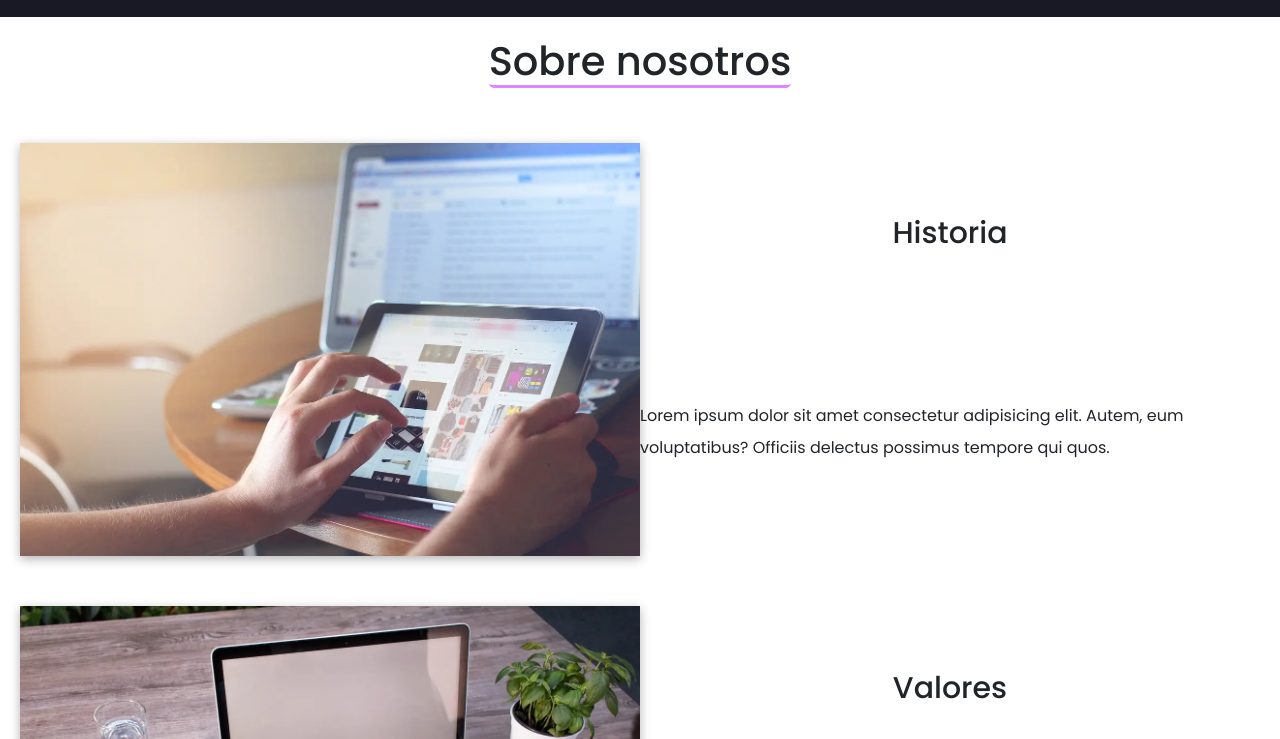
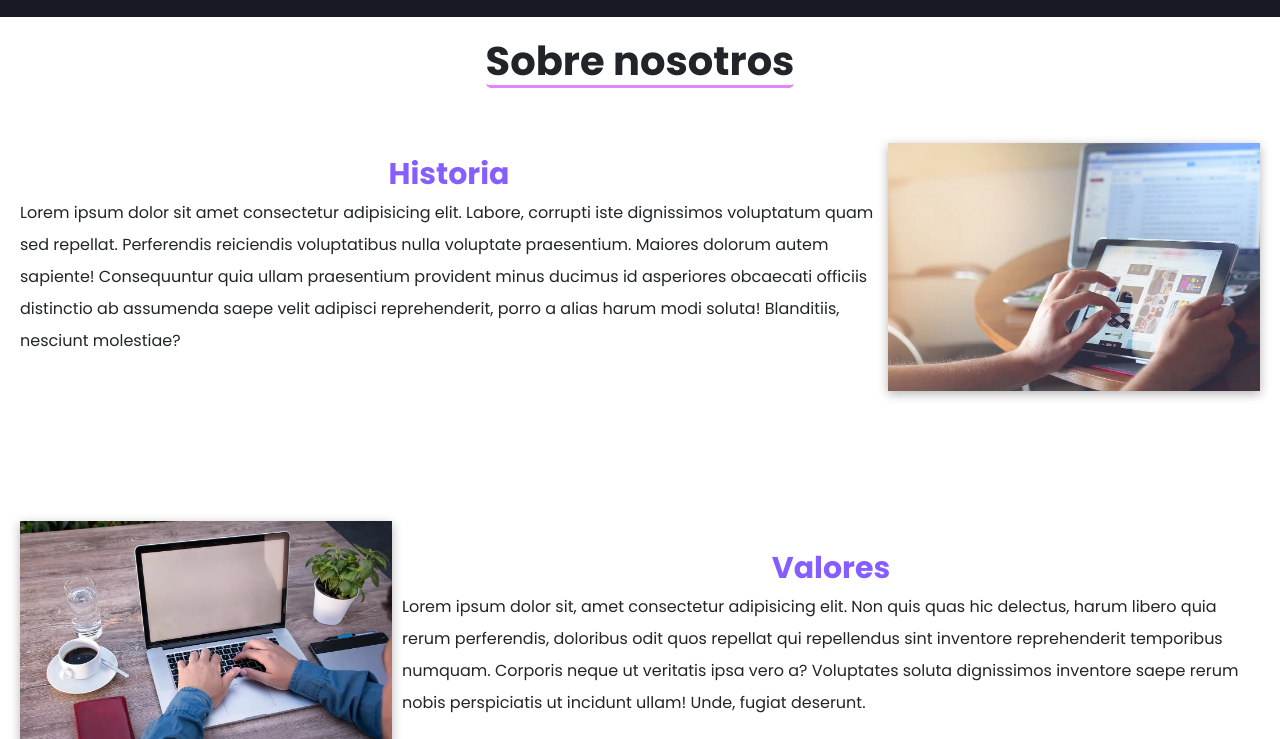
Before and after one commit to kevmpr/makiTiendaTecnologia, a plain HTML site: page pages/sobreNosotros.html in a window 1280 px wide. Shown: the part 213-952 px from the top of the page. Drawn offline with nearby package versions, Linux system fonts and the light colour scheme.

Commit message:
responsive de sobreNosotros.html

```diff
--- a/css/style.css
+++ b/css/style.css
@@ -455,8 +455,8 @@ input:focus {
   }
 }
 
-.nav__pc > .nav__pc__enlaces--active{
-  color: var(--blanco)!important;
+.nav__pc > .nav__pc__enlaces--active {
+  color: var(--blanco) !important;
 }
 
 .carritoUsuario {
@@ -659,6 +659,7 @@ input:focus {
 .productos__titulo {
   border-bottom: 0.3rem solid var(--secundario);
   margin-bottom: 2rem;
+  font-weight: bold;
 }
 
 .carousel-inner {
@@ -710,6 +711,7 @@ input:focus {
   border-bottom: 0.5rem solid var(--secundario);
   border-radius: 5px;
   margin-bottom: 2rem;
+  font-weight: bold;
 }
 
 .form {
@@ -823,90 +825,78 @@ input:focus {
 .titulo__us {
   border-bottom: 0.3rem solid var(--secundario);
   border-radius: 5px;
+  font-weight: bold;
 }
 
 .article {
-  display: grid;
-  grid-template-columns: 1fr;
-  grid-template-rows: auto auto auto;
+  display: flex;
+  flex-direction: column;
   justify-content: center;
   align-items: center;
+  margin-bottom: 8rem;
 }
-
 @media (min-width: 1024px) {
   .article {
-    grid-template-columns: 1fr 1fr;
-    grid-template-rows: auto auto;
+    flex-direction: row;
+    gap: 1rem;
+  }
+
+  .article--2 {
+    flex-direction: row-reverse;
   }
 }
 
-.article > h2 {
-  text-align: center;
+.article__container {
+  flex-direction: column;
+  justify-content: center;
+  align-items: center;
+  width: 100%;
 }
+@media (min-width: 1750px){
+     .article__container{
+      margin: 0 auto;
+      width: 30%;
+     }
+ }
 
 .article__title {
-  grid-column: 1 / 2;
-  grid-row: 1 / 2;
-}
-
-@media (min-width: 1024px) {
-  .article__title:first-of-type,
-  .article__title:nth-of-type(3) {
-    grid-column: 2 / 3;
-    grid-row: 1 / 2;
-  }
-
-  .article__title:nth-of-type(2) {
-    grid-column: 1 / 2;
-    grid-row: 1 / 2;
-  }
+  color: var(--primario);
+  text-align: center;
+  font-weight: bold;
 }
 
 .article__p {
-  grid-column: 1 / 2;
-  grid-row: 2 / 3;
   margin-bottom: 2rem;
 }
 
-@media (min-width: 1024px) {
-  .article__p:first-of-type,
-  .article__p:nth-of-type(3) {
-    grid-column: 2 / 3;
-    grid-row: 2 / 3;
-  }
-
-  .article__p:nth-of-type(2) {
-    grid-column: 1 / 2;
-    grid-row: 2 / 3;
-  }
-}
-
 .article__img {
-  grid-column: 1 / 2;
-  grid-row: 3 / 4;
   width: 100%;
   box-shadow: 0 0.3rem 1rem rgba(0, 0, 0, 0.3);
   margin: 0 auto;
 }
 
 @media (min-width: 1024px) {
-  .article__img:first-of-type,
-  .article__img:nth-of-type(3) {
-    grid-column: 1 / 2;
-    grid-row: 1 / 3;
-  }
-
-  .article__img:nth-of-type(2) {
-    grid-column: 2 / 3;
-    grid-row: 1 / 3;
+  .article__img {
+    width: 30%;
   }
 }
-
+@media (min-width: 1750px){
+     .article__img{
+      width: 25%;
+     }
+ }
 .map {
-  max-width: 100%;
+  width: 100%;
   height: 30rem;
   box-shadow: 0 0.3rem 1rem rgba(0, 0, 0, 0.3);
   margin: 2rem;
+}
+
+@media (min-width: 1200px) {
+  .map {
+    width: 80%;
+    height: 50rem;
+  }
 }
 /*--------------------------------------------------------------SOBRENOSOTROS.HTML--------------------------------------------------------------*/
 
@@ -994,6 +984,7 @@ input:focus {
   border-radius: 5px;
   margin-bottom: 2rem;
   width: auto;
+  font-weight: bold;
 }
 
 .codigoPostal {
--- a/pages/sobreNosotros.html
+++ b/pages/sobreNosotros.html
@@ -318,11 +318,12 @@
 
       <!--sobreNosotros-->
       <article class="article">
+        <div class="article__container">
           <h2 class="article__title">Historia</h2>
           <p class="article__p">
-          Lorem ipsum dolor sit amet consectetur adipisicing elit. Autem, eum
-          voluptatibus? Officiis delectus possimus tempore qui quos.
+            Lorem ipsum dolor sit amet consectetur adipisicing elit. Labore, corrupti iste dignissimos voluptatum quam sed repellat. Perferendis reiciendis voluptatibus nulla voluptate praesentium. Maiores dolorum autem sapiente! Consequuntur quia ullam praesentium provident minus ducimus id asperiores obcaecati officiis distinctio ab assumenda saepe velit adipisci reprehenderit, porro a alias harum modi soluta! Blanditiis, nesciunt molestiae?
           </p>
+        </div>
         <img
           loading="lazy"
           class="article__img"
@@ -331,29 +332,28 @@
         />
       </article>
 
-      <article class="article">
+      <article class="article article--2">
+        <div class="article__container">
           <h2 class="article__title">Valores</h2>
           <p class="article__p">
-          Lorem ipsum dolor sit amet, consectetur adipisicing elit. Ipsum,
-          praesentium optio fuga ullam asperiores amet doloremque beatae
-          deserunt dolorum repellendus saepe odio sint iure animi atque quod
-          obcaecati quasi! Minus.
+            Lorem ipsum dolor sit, amet consectetur adipisicing elit. Non quis quas hic delectus, harum libero quia rerum perferendis, doloribus odit quos repellat qui repellendus sint inventore reprehenderit temporibus numquam. Corporis neque ut veritatis ipsa vero a? Voluptates soluta dignissimos inventore saepe rerum nobis perspiciatis ut incidunt ullam! Unde, fugiat deserunt.
           </p>
+        </div>
         <img
           loading="lazy"
-          class="article__img"
+          class="article__img article__img--2"
           src="../assets/img/articulo2.webp"
           alt="articulo2"
         />
       </article>
 
       <article class="article">
+        <div class="article__container">
           <h2 class="article__title">Nuestro compromiso</h2>
           <p class="article__p">
-          Lorem ipsum dolor sit amet consectetur, adipisicing elit. Tempore
-          numquam, tempora alias quia iusto labore possimus quasi praesentium
-          dolores maxime consequatur, qui dignissimos nobis animi voluptas.
+            Lorem ipsum dolor sit amet consectetur adipisicing elit. Eligendi incidunt tenetur quibusdam tempora laboriosam harum corrupti. Dolorum ducimus sequi necessitatibus tenetur at molestiae labore et hic optio tempore explicabo ex similique qui ab non quia quisquam, earum mollitia! Error debitis, quidem repellendus, iste eaque magni similique cum odio nulla officia sapiente accusamus reprehenderit molestias eveniet.
           </p>
+        </div>
         <img
           loading="lazy"
           class="article__img"
```
Lines whose indentation alone changed are shown as unchanged.
